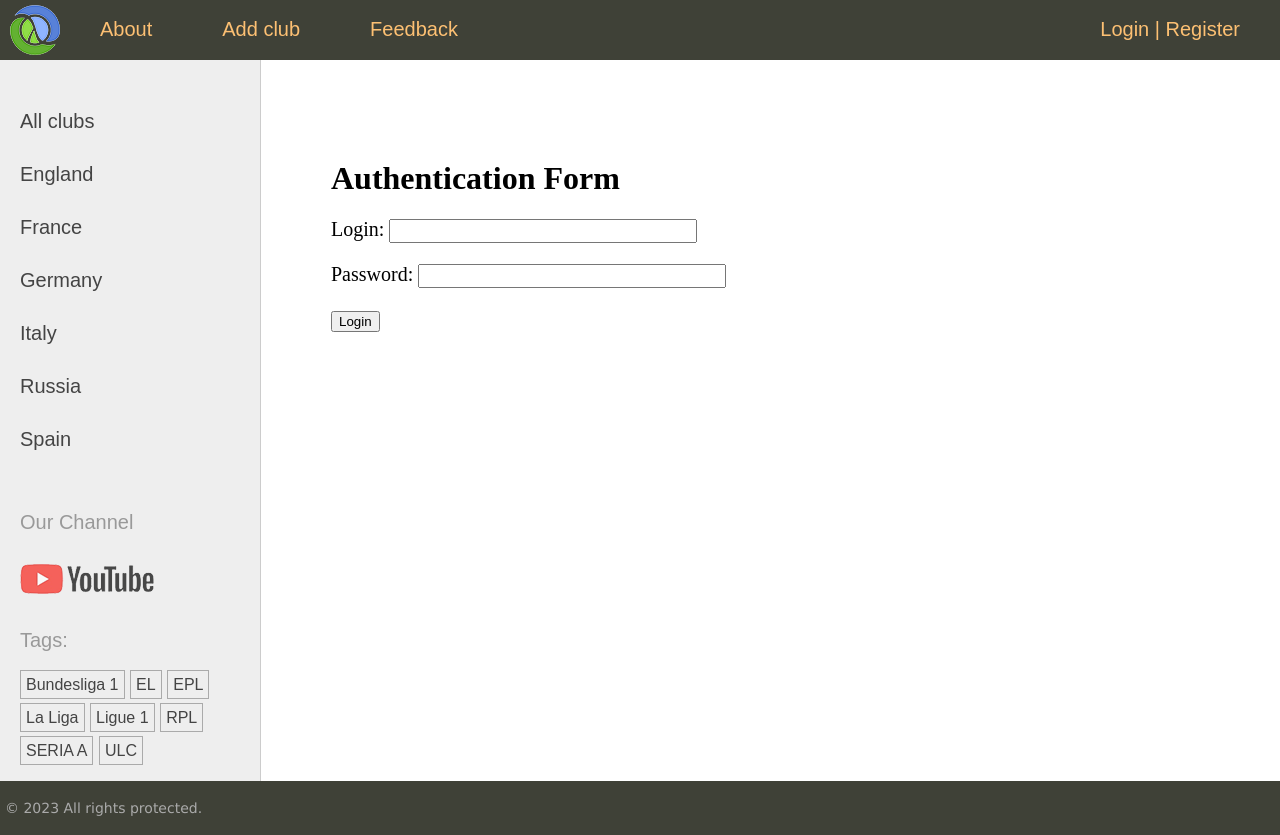
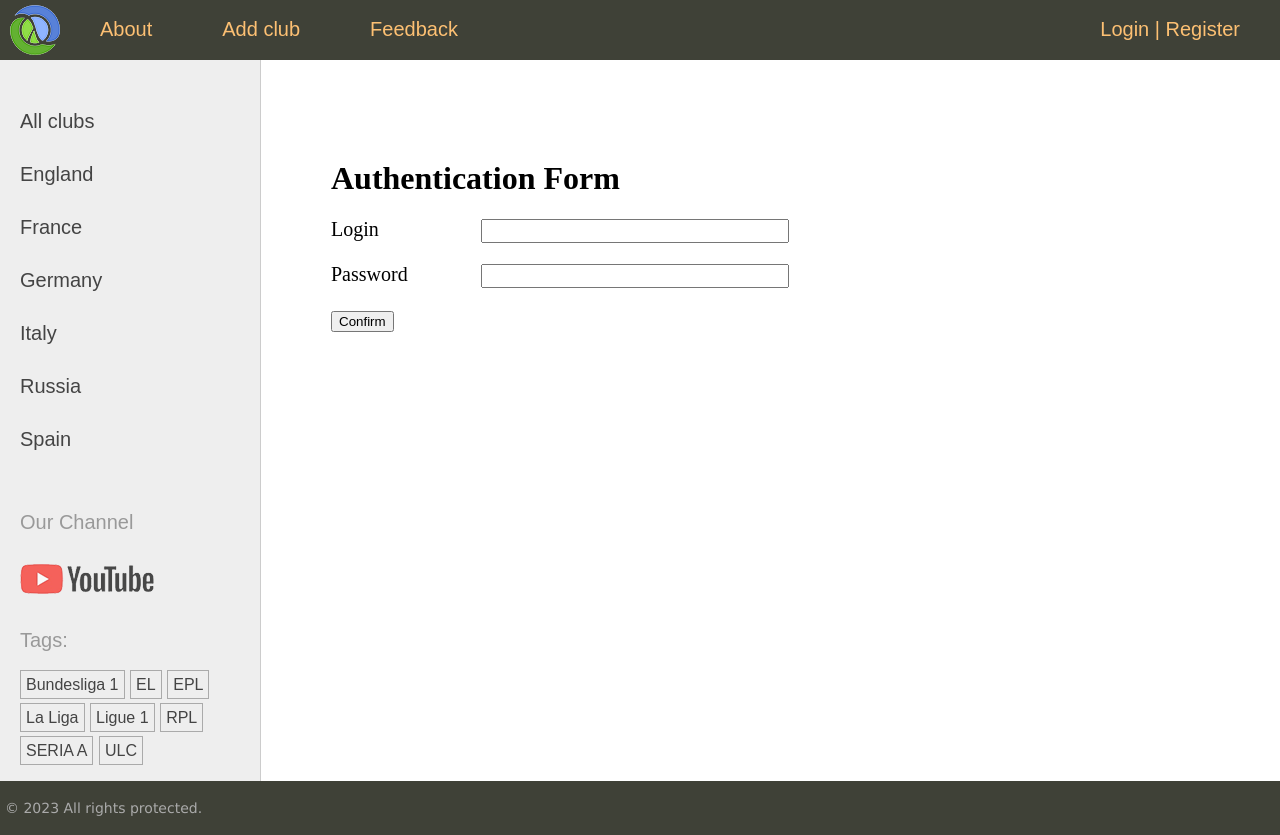
Before and after one commit to Yarmayar/football_clubs, a Django app: page /users/login/ in a window 1280 px wide. Run offline with Django 4.2, Linux system fonts and the light colour scheme; data comes from the database, SQL or seed files in the repository; both versions use the stored data as it was after the commit.

Commit message:
Используем LoginView, LogoutView, AuthenticationForm для аунтетификации пользователя Используем в шаблоне login.html скрытое поле next

```diff
--- a/football_clubs_project/football_clubs_project/settings.py
+++ b/football_clubs_project/football_clubs_project/settings.py
@@ -112,7 +112,7 @@ AUTH_PASSWORD_VALIDATORS = [
 # Internationalization
 # https://docs.djangoproject.com/en/4.2/topics/i18n/
 
-LANGUAGE_CODE = 'ru-RU'
+LANGUAGE_CODE = 'ru-Ru'
 
 TIME_ZONE = 'UTC'
 
@@ -131,6 +131,9 @@ STATICFILES_DIRS = [
 
 MEDIA_ROOT = BASE_DIR / 'media'
 MEDIA_URL = '/media/'
+
+LOGIN_REDIRECT_URL = 'home'
+LOGOUT_REDIRECT_URL = 'users:login'
 # Default primary key field type
 # https://docs.djangoproject.com/en/4.2/ref/settings/#default-auto-field
 
--- a/football_clubs_project/users/forms.py
+++ b/football_clubs_project/users/forms.py
@@ -1,8 +1,13 @@
 from django import forms
+from django.contrib.auth import get_user_model
+from django.contrib.auth.forms import AuthenticationForm
 
 
-class LoginUserForm(forms.Form):
+class LoginUserForm(AuthenticationForm):
     username = forms.CharField(label='Login',
                                widget=forms.TextInput(attrs={'class': 'form-input'}))
     password = forms.CharField(label='Password',
                                widget=forms.PasswordInput(attrs={'class': 'form-input'}))
+
+    class Meta:
+        model = get_user_model()
--- a/football_clubs_project/users/templates/users/login.html
+++ b/football_clubs_project/users/templates/users/login.html
@@ -4,7 +4,12 @@
 <h1>Authentication Form</h1>
 <form method="POST">
   {% csrf_token %}
-  {{ form.as_p }}
-  <p><button type="submit">Login</button> </p>
+    <input type="hidden" name="next" value="{{ next }}"/>
+    <div class="form-error">{{ form.non_field_errors }}</div>
+    {% for one in form %}
+    <p><label class="form-label" for="{{ one.id_for_label }}">{{ one.label }}</label>{{ one }}</p>
+    <div class="form-error">{{ one.errors }}</div>
+    {% endfor%}
+    <p><button type="submit">Confirm</button></p>
 </form>
 {% endblock %}
--- a/football_clubs_project/users/urls.py
+++ b/football_clubs_project/users/urls.py
@@ -1,10 +1,11 @@
 from django.urls import path
+from django.contrib.auth.views import LogoutView
 
 from users import views
 
 app_name = 'users'
 
 urlpatterns = [
-    path('login/', views.login_user, name='login'),
-    path('logout/', views.logout_user, name='logout'),
+    path('login/', views.LoginUser.as_view(), name='login'),
+    path('logout/', LogoutView.as_view(), name='logout'),
 ]
--- a/football_clubs_project/users/views.py
+++ b/football_clubs_project/users/views.py
@@ -1,4 +1,6 @@
 from django.contrib.auth import authenticate, login, logout
+from django.contrib.auth.forms import AuthenticationForm
+from django.contrib.auth.views import LoginView
 from django.http import HttpResponseRedirect
 from django.shortcuts import render
 from django.urls import reverse
@@ -6,20 +8,12 @@ from django.urls import reverse
 from users.forms import LoginUserForm
 
 
-def login_user(request):
-    if request.POST:
-        form = LoginUserForm(request.POST)
-        if form.is_valid():
-            cd = form.cleaned_data
-            user = authenticate(request, username=cd['username'], password=cd['password'])
-            if user and user.is_active:
-                login(request, user)
-                return HttpResponseRedirect(reverse('home'))
-    else:
-        form = LoginUserForm()
-    return render(request, 'users/login.html', {'form': form})
+class LoginUser(LoginView):
+    form_class = LoginUserForm
+    template_name = 'users/login.html'
+    extra_context = {'title': 'Authentication'}
 
 
-def logout_user(request):
-    logout(request)
-    return HttpResponseRedirect(reverse('users:login'))
+# def logout_user(request):
+#     logout(request)
+#     return HttpResponseRedirect(reverse('users:login'))
```
Also changed, not shown: football_clubs_project/db.sqlite3.
